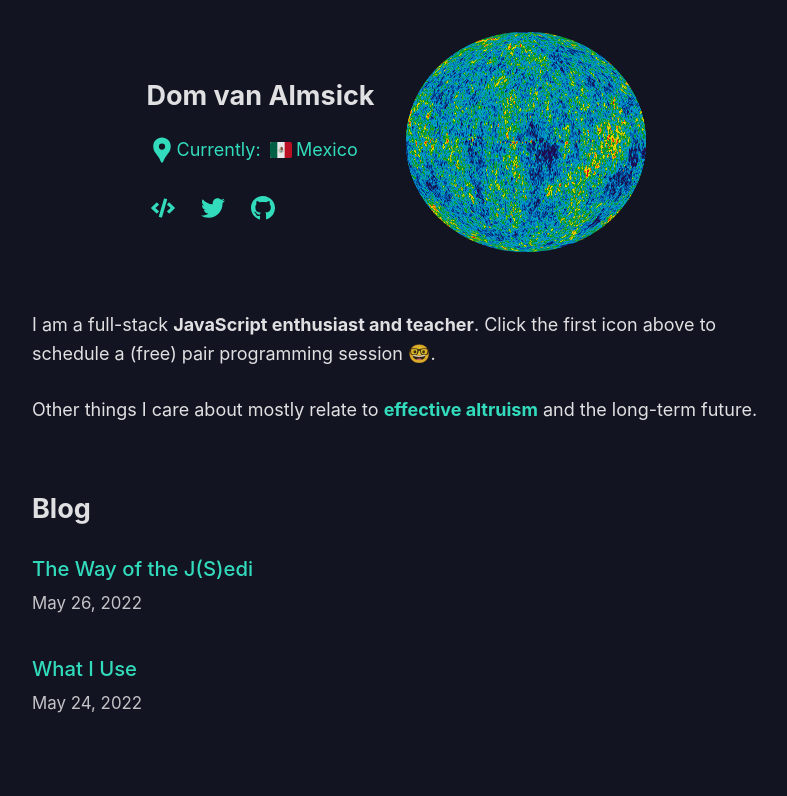
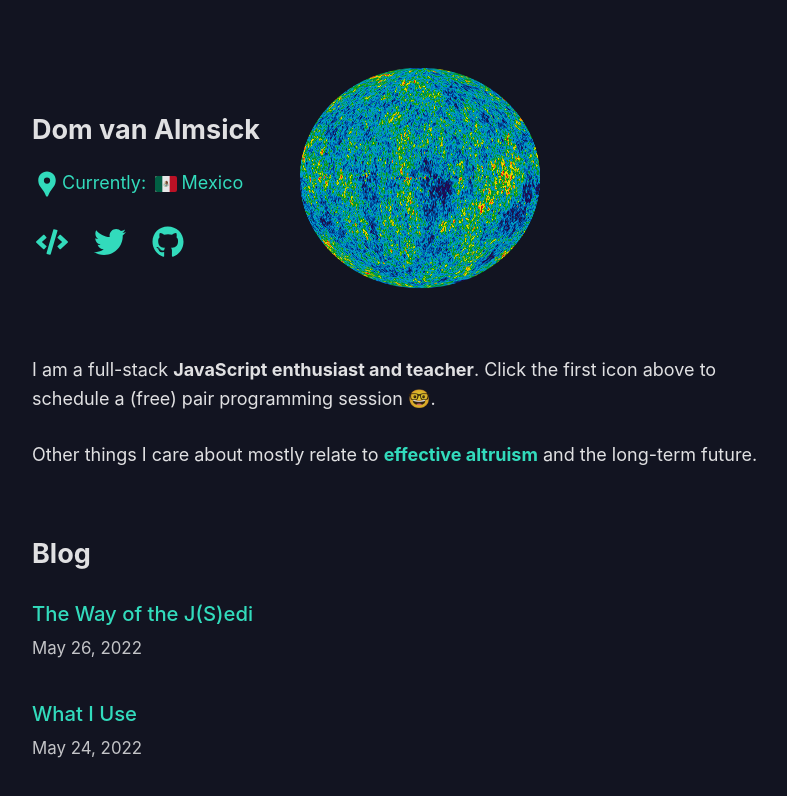
Before and after one commit to dominicva/dev-blog, a Next.js app: page / in a window 1280 px wide. Shown: the top 796 px of the page, without its empty margins (242-1029 px from the left). Built offline with nearby package versions, Linux system fonts and the light colour scheme.

Commit message:
Refactor: intro completely to css-in-jsx

```diff
--- a/components/intro/index.jsx
+++ b/components/intro.jsx
@@ -1,18 +1,6 @@
-import { useState, useEffect } from 'react';
 import { FaCode, FaTwitter, FaGithub } from 'react-icons/fa';
 import { MdLocationPin } from 'react-icons/md';
 import Image from 'next/image';
-import {
-  avatar,
-  h1,
-  // container,
-  icon,
-  social,
-  socialIcon,
-  location,
-  bio,
-  bioP,
-} from './styles';
 
 const firstName = 'Dom';
 const lastName = 'van Almsick';
@@ -33,16 +21,15 @@ const Intro = () => {
             height={248}
           />
           <div id="info">
-            <h1 style={h1}>{fullName}</h1>
+            <h1>{fullName}</h1>
 
             <div id="info-links" className="container">
               <a
                 id="link-location"
                 href="https://www.google.com/maps/place/Quintana+Roo/"
                 target="_blank"
-                style={location}
               >
-                <MdLocationPin size={30} style={icon} />
+                <MdLocationPin size={30} />
                 <span style={{ paddingRight: '0.5rem' }}>Currently:</span>
                 <div style={{ display: 'flex', alignItems: 'center' }}>
                   <Image
@@ -64,27 +51,62 @@ const Intro = () => {
                 <a
                   href="https://calendly.com/dominicvana/pair-programming"
                   target="_blank"
+                  className="social-icon"
                 >
-                  <FaCode size={32} style={socialIcon} />
+                  <FaCode size={32} />
                 </a>
-                <a href="https://www.twitter.com/dominicva" target="_blank">
-                  <FaTwitter size={32} style={socialIcon} />
+                <a
+                  href="https://www.twitter.com/dominicva"
+                  target="_blank"
+                  className="social-icon"
+                >
+                  <FaTwitter size={32} />
                 </a>
-                <a href="https://www.github.com/dominicva" target="_blank">
-                  <FaGithub
-                    size={32}
-                    style={{ ...socialIcon, marginRight: 0 }}
-                  />
+                <a
+                  href="https://www.github.com/dominicva"
+                  target="_blank"
+                  className="social-icon"
+                >
+                  <FaGithub size={32} />
                 </a>
               </div>
             </div>
           </div>
+        </header>
+        <div id="bio">
+          <p>
+            I am a full-stack <b>JavaScript enthusiast and teacher</b>. Click
+            the first icon above to schedule a (free) pair programming session
+            🤓.
+          </p>
+          <p>
+            Other things I care about mostly relate to{' '}
+            <a href="https://www.effectivealtruism.org/" target="_blank">
+              <b>effective altruism</b>
+            </a>{' '}
+            and the long-term future.
+          </p>
+        </div>
+        <style jsx>{`
+          h1 {
+            margin-top: 1rem;
+            margin-bottom: 1rem;
+          }
 
-          <style jsx>{`
           .container {
             display: flex;
             flex-direction: column;
             align-items: center;
+          }
+
+          #intro {
+            margin-bottom: 1.5rem;
+          }
+
+          #link-location {
+            display: flex;
+            align-items: center;
+            margin-bottom: 1.5rem;
           }
 
           #social {
@@ -93,14 +115,36 @@ const Intro = () => {
             justify-content: center;
           }
 
+          .social-icon {
+            padding: 0 4px;
+            margin-right: 1rem;
+          }
+
+          .social-icon:last-of-type {
+            margin-right: 0;
+          }
+
+          #bio {
+            display: flex;
+            flex-direction: column;
+            align-items: flex-start;
+            margin-bottom: 3rem;
+          }
+
+          #bio p {
+            margin-bottom: 0.5rem;
+          }
+
           @media (min-width: 768px) {
             #intro {
               flex-direction: row-reverse;
-                justify-content: center;
+              justify-content: flex-end;
+              margin-top: 2rem;
+              margin-bottom: 2rem;
             }
 
             #info {
-                margin-right: 1.5rem;
+              margin-right: 2rem;
             }
 
             #info-links {
@@ -112,30 +156,9 @@ const Intro = () => {
             }
           }
         `}</style>
-        </header>
-        <div id="bio" style={bio}>
-          <p style={bioP}>
-            I am a full-stack <b>JavaScript enthusiast and teacher</b>. Click
-            the first icon above to schedule a (free) pair programming session
-            🤓.
-          </p>
-          <p style={bioP}>
-            Other things I care about mostly relate to{' '}
-            <a href="https://www.effectivealtruism.org/" target="_blank">
-              <b>effective altruism</b>
-            </a>{' '}
-            and the long-term future.
-          </p>
-        </div>
       </div>
     </section>
   );
 };
 
 export default Intro;
-
-// <!-- Calendly badge widget begin -->
-// <link href="https://assets.calendly.com/assets/external/widget.css" rel="stylesheet">
-// <script src="https://assets.calendly.com/assets/external/widget.js" type="text/javascript" async></script>
-// <script type="text/javascript">window.onload = function() { Calendly.initBadgeWidget({ url: 'https://calendly.com/dominicvana', text: 'Schedule time with me', color: '#0069ff', textColor: '#ffffff', branding: true }); }</script>
-// <!-- Calendly badge widget end --></link>
--- a/components/intro/styles.js
+++ /dev/null
@@ -1,41 +0,0 @@
-export const container = {
-  display: 'flex',
-  flexDirection: 'column',
-  alignItems: 'center',
-};
-
-export const h1 = {
-  marginTop: '1.25rem',
-  marginBottom: '1rem',
-};
-
-export const avatar = {
-  borderRadius: '50%',
-};
-
-export const social = {
-  display: 'flex',
-  width: '100%',
-  justifyContent: 'center',
-};
-
-export const socialIcon = {
-  padding: '0 4px',
-  marginRight: '1rem',
-};
-
-export const location = {
-  ...container,
-  flexDirection: 'row',
-  alignItems: 'center',
-  marginBottom: '1.5rem',
-};
-
-export const bio = {
-  ...container,
-  alignItems: 'flex-start',
-  marginTop: '1.5rem',
-  marginBottom: '3rem',
-};
-
-export const bioP = { marginBottom: '0.5rem' };
```
Lines whose indentation alone changed are shown as unchanged.
